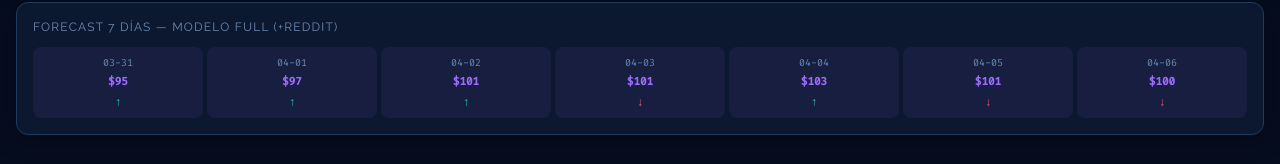
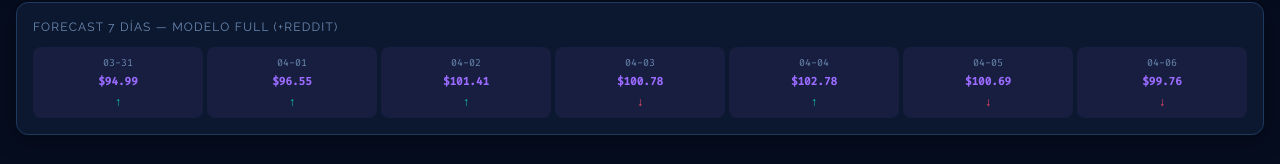
Before and after one commit to bautiaraujo/sol-sentiment-dashboard, a Next.js app in the folder dashboard/: page / in a window 1280 px wide. Shown: the part 629-793 px from the top of the page. Built offline with nearby package versions, Linux system fonts and the light colour scheme.

Commit message:
Update Dashboard.tsx

```diff
--- a/dashboard/app/components/Dashboard.tsx
+++ b/dashboard/app/components/Dashboard.tsx
@@ -107,7 +107,7 @@ function ForecastCards({ forecast, todayPrice }: {
                  style={{background:"rgba(155,107,255,0.08)"}}>
               <span className="text-[10px] text-muted font-mono">{fmtDate(f.date)}</span>
               <span className="text-[11px] font-mono font-bold" style={{color:C.forecast}}>
-                ${f.pred_full.toLocaleString("en-US",{maximumFractionDigits:0})}
+                ${f.pred_full.toLocaleString("en-US",{maximumFractionDigits:2})}
               </span>
               <span style={{color:up?C.positive:C.negative}} className="text-xs">{up?"↑":"↓"}</span>
             </div>
```
